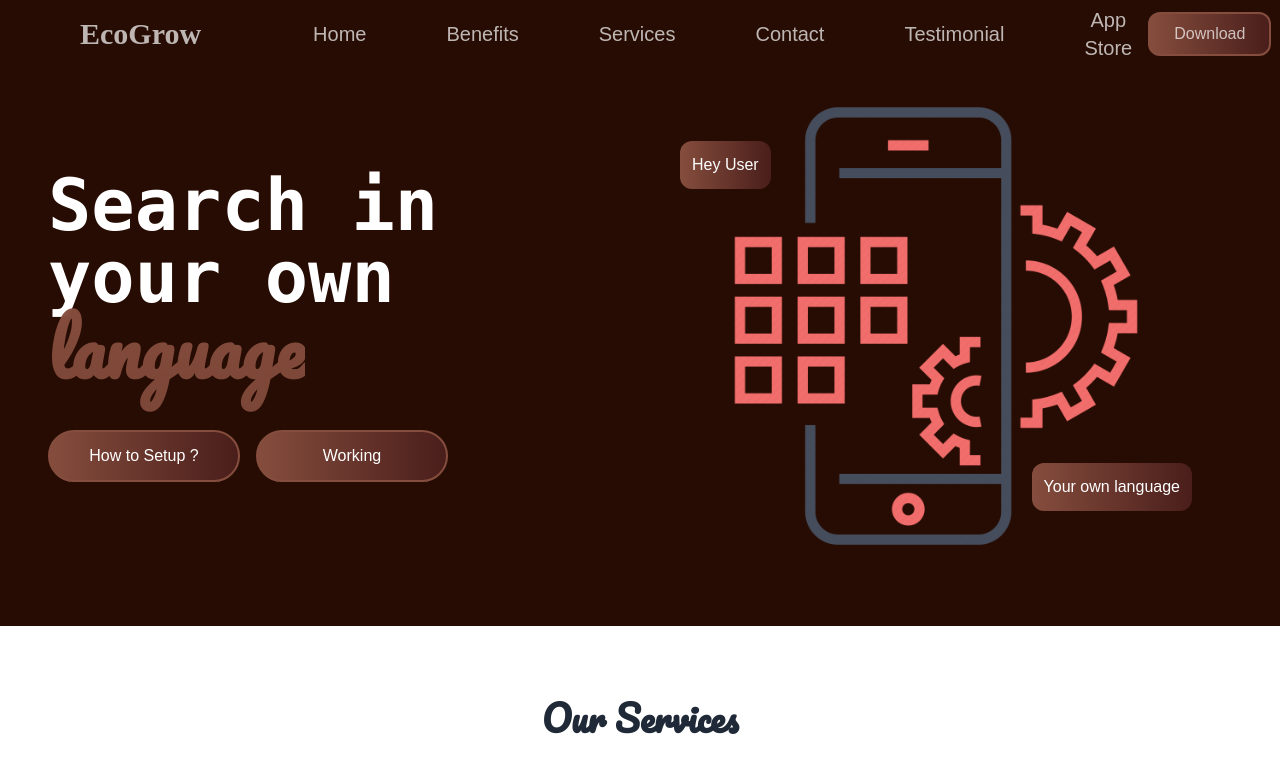
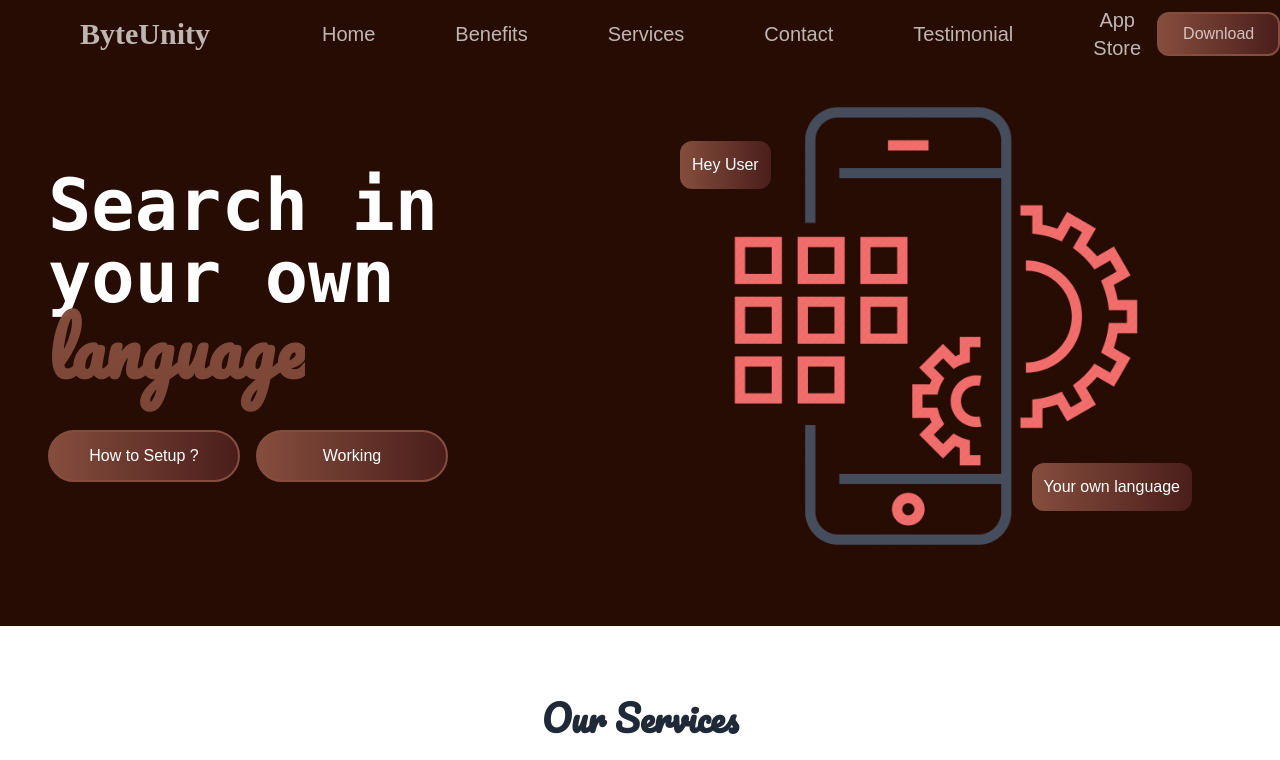
Before and after one commit to StephenStolk/ByteBhartiye, a React (Vite) app in the folder client/: page / in a window 1280 px wide. Shown: the top 760 px of the page. Built offline with nearby package versions, Linux system fonts and the light colour scheme; grey boxes are pictures that could not be loaded.

Commit message:
Update Navbar.jsx

```diff
--- a/client/src/components/Navbar/Navbar.jsx
+++ b/client/src/components/Navbar/Navbar.jsx
@@ -1,100 +1,4 @@
-/* eslint-disable no-unused-vars */
-/* eslint-disable react/prop-types */
-// import React, { useState } from "react";
-// import { Link } from "react-router-dom";
-// import { FaHome, FaBook, FaMoon, FaProjectDiagram, FaCommentAlt } from "react-icons/fa";
-// import { motion, AnimatePresence } from "framer-motion";
-// import { IoClose } from "react-icons/io5";
-// import { GiHamburgerMenu } from "react-icons/gi";
 
-// const Navbar = () => {
-//   const [isOpen, setIsOpen] = useState(false);
-
-//   const toggleMenu = () => {
-//     setIsOpen(!isOpen);
-//   };
-
-//   return (
-//     <nav className="bg-gray-800 shadow-md fixed top-0 left-0 w-full z-10">
-//       <div className="max-w-7xl mx-auto px-4 sm:px-6 lg:px-8">
-//         <div className="flex items-center justify-between h-16">
-//           <div className="flex items-center">
-//             <div className="flex-shrink-0">
-//               <Link to="/" className="text-white text-lg font-semibold font-[verdana]">
-//                 DARKENSION
-//               </Link>
-//             </div>
-//             <div className="hidden md:block">
-//               <div className="ml-10 flex items-baseline space-x-4">
-//                 <NavItem to="/">Home</NavItem>
-//                 <NavItem to="/#contact">Contact</NavItem>
-//                 <NavItem to="/#services">Services</NavItem>
-//                 <NavItem to="/#appstore">Store</NavItem>
-//               </div>
-//             </div>
-//           </div>
-//           <div className="-mr-2 flex md:hidden">
-//             <button
-//               onClick={toggleMenu}
-//               className="inline-flex items-center justify-center p-2 rounded-md text-gray-400 hover:text-white hover:bg-gray-700 focus:outline-none focus:bg-gray-700 focus:text-white"
-//               aria-expanded="false"
-//             >
-//               {isOpen ? (
-//                 <IoClose className="text-white" />
-//               ) : (
-//                 <GiHamburgerMenu className="text-white" />
-//               )}
-//             </button>
-//           </div>
-//         </div>
-//       </div>
-//       <AnimatePresence>
-//         {isOpen && (
-//           <motion.div
-//             initial={{ opacity: 0, y: -50 }}
-//             animate={{ opacity: 1, y: 0 }}
-//             exit={{ opacity: 0, y: -50 }}
-//             className="md:hidden flex flex-col items-center justify-center w-full"
-//           >
-//             <div className="px-2 pt-2 pb-3 space-y-1 sm:px-3">
-//               <MobileNavItem to="/">Home</MobileNavItem>
-//               <MobileNavItem to="/#contact">Contact</MobileNavItem>
-//               <MobileNavItem to="/#services">Services</MobileNavItem>
-//               <MobileNavItem to="/#appstore">Store</MobileNavItem>
-//             </div>
-//           </motion.div>
-//         )}
-//       </AnimatePresence>
-//     </nav>
-//   );
-// };
-
-// const NavItem = ({ icon, to, children }) => {
-//   return (
-//     <Link
-//       to={to}
-//       className="text-gray-300 hover:bg-gray-700 hover:text-white px-3 py-2 rounded-md text-sm font-medium"
-//     >
-//       {icon}
-//       <span className="ml-2">{children}</span>
-//     </Link>
-//   );
-// };
-
-// const MobileNavItem = ({ to, children }) => {
-//   return (
-//     <Link
-//       to={to}
-//       className="text-gray-300 hover:bg-gray-700 hover:text-white block px-3 py-2 rounded-md text-base font-medium"
-//     >
-//       {children}
-//     </Link>
-//   );
-// };
-
-// export default Navbar;
-
-/* eslint-disable no-unused-vars */
 import React, { useState } from "react";
 // import {FiMenu} from "react-icons/fi"
 import { Link } from "react-router-dom";
@@ -115,7 +19,7 @@ const Navbar = () => {
       <section className="w-full bg-brandDark md:flex items-center z-[20] justify-between fixed top-0 left-0">
         <div className="flex items-center px-2 md:px-12 py-4 justify-between">
           <span className="text-3xl font-semibold font-[Poppins] text-white/70 ml-[2rem]">
-            EcoGrow
+            ByteUnity
           </span>
 
           {open ? (
```
